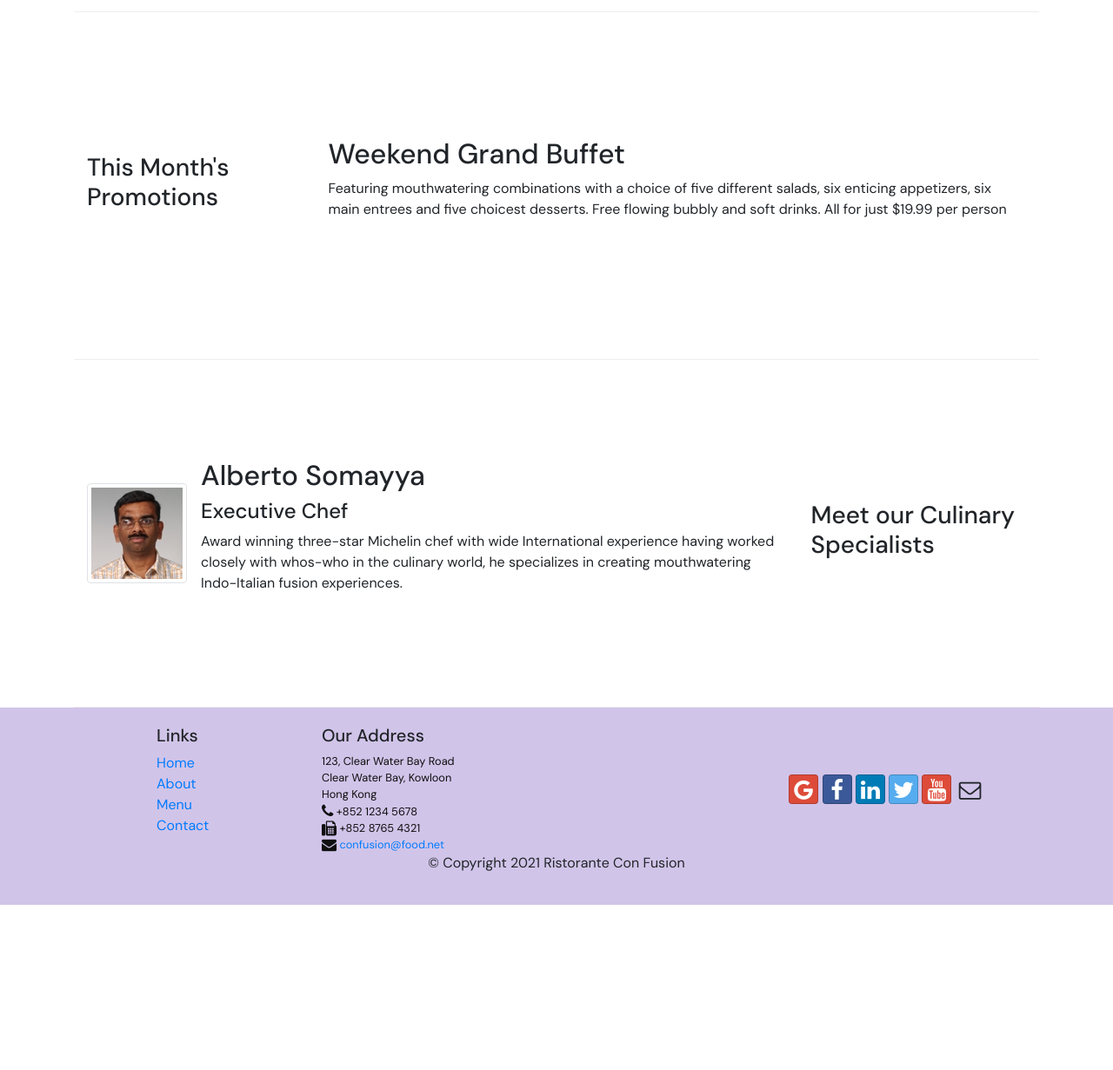
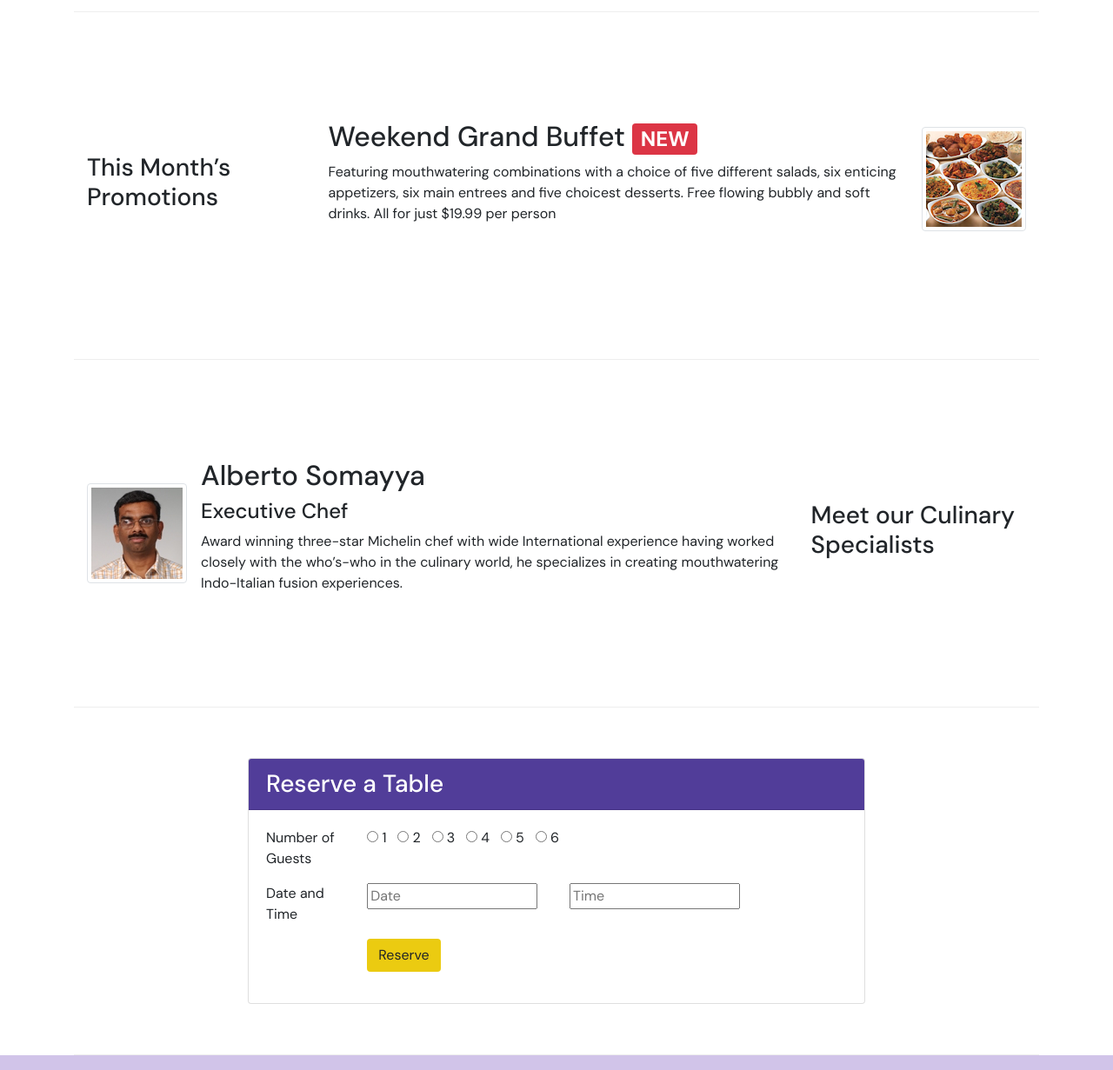
Before and after one commit to Proximanova-Metropolis/Bootstrap4Course, a website: page index.html in a window 1280 px wide. Shown: the part 720-1951 px from the top of the page at 87% size. Before the commit the page ends 1761 px from the top, so only its background shows below. Drawn offline with Linux system fonts and the light colour scheme.

Commit message:
Assignment 2

```diff
--- a/index.html
+++ b/index.html
@@ -38,10 +38,18 @@
             <div class="row row-header">
                 <div class="col-12 col-sm-6">
                     <h1>Ristorante con Fusion</h1>
-                    <p><em>We take inspiration from the World's best cuisines, and create a unique fusion experience. Our lipsmacking creations will tickle your culinary senses!</em></p>
+                    <p><em>We take inspiration from the World&rsquo;s best cuisines, and create a unique fusion experience. Our lipsmacking creations will tickle your culinary senses!</em></p>
                 </div>
-                <div class="col-12 col-sm align-self-center">
-                    <img src="./img/logo.png" alt="" class="img-fluid">
+                <div class="col-12 col-sm-6 align-self-center">
+                    <div class="row align-items-center">
+                        <div class="col col-12 col-sm-6">
+                            <img src="./img/logo.png" alt="logo" class="img-fluid">
+                        </div>
+                        <div class="col col-12 col-sm-6">
+                            <a role="button" class="btn btn-block" style="background-color: #ebcb11; color: black" href="#reservation">Reserve Table</a>
+                        </div>
+                    </div>
+
                 </div>
             </div>
         </div>
@@ -54,11 +62,12 @@
             </div>
             <div class="col col-sm order-sm-first col-md">
                 <div class="media">
-                    <img class="d-flex mr-3 img-thumbnail align-self-center"
-                            src="img/uthappizza.png" alt="Uthappizza">
+                    <img class="d-flex mr-3 img-thumbnail align-self-center" src="img/uthappizza.png" alt="Uthappizza">
                     <div class="media-body">
-                        <h2 class="mt-0">Uthappizza <span class="badge badge-danger">HOT</span> <span class="badge badge-pill badge-secondary">$4.95</span></h2>
-                        <p class="d-none d-sm-block">A unique combination of Indian Uthappam (pancake) and Italian pizza, topped with Cerignola olives, ripe vine cherry tomatoes, Vidalia onion, Guntur chillies and Buffalo Paneer.</p>
+                        <h2 class="mt-0">Uthappizza <span class="badge badge-danger">HOT</span> <span class="badge badge-pill badge-secondary">$4.99</span></h2>
+                        <p class="d-none d-sm-block">
+                            A unique combination of Indian Uthappam (pancake) and Italian pizza, topped with Cerignola olives, ripe vine cherry tomatoes, Vidalia onion, Guntur chillies and Buffalo Paneer.
+                        </p>
                     </div>
                 </div>
             </div>
@@ -67,11 +76,19 @@
 
         <div class="row row-content align-items-center">
             <div class="col-12 col-sm-4 col-md-3">
-                <h3>This Month's Promotions</h3>
+                <h3>This Month&rsquo;s Promotions</h3>
             </div>
             <div class="col col-sm col-md">
-                <h2>Weekend Grand Buffet</h2>
-                <p>Featuring mouthwatering combinations with a choice of five different salads, six enticing appetizers, six main entrees and five choicest desserts. Free flowing bubbly and soft drinks. All for just $19.99 per person </p>
+                <div class="media">
+                    <div class="media-body">
+                        <h2 class="mt-0">Weekend Grand Buffet <span class="badge badge-danger">NEW</span></h2>
+                        <p class="d-none d-sm-block">Featuring mouthwatering combinations with a choice of five different salads, six enticing appetizers, six main entrees and five choicest desserts. Free flowing bubbly and soft drinks. All for just $19.99 per person</p>
+                    </div>
+                    <img class="d-flex ml-3 img-thumbnail align-self-center" src="img/buffet.png" alt="Buffet">
+                </div>
+                <p class="d-none d-sm-block">
+
+                </p>
             </div>
         </div>
 
@@ -81,16 +98,72 @@
             </div>
             <div class="col col-sm order-sm-first col-md">
                 <div class="media">
-                    <img class="d-flex mr-3 img-thumbnail align-self-center"
-                            src="img/alberto.png" alt="Alberto Somayya">
+                    <img class="d-flex mr-3 img-thumbnail align-self-center" src="img/alberto.png" alt="Alberto Somayya">
                     <div class="media-body">
                         <h2 class="mt-0">Alberto Somayya</h2>
                         <h4>Executive Chef</h4>
-                        <p class="d-none d-sm-block">Award winning three-star Michelin chef with wide
-                            International experience having worked closely with
-                            whos-who in the culinary world, he specializes in
-                            creating mouthwatering Indo-Italian fusion experiences.
-                            </p>
+                        <p class="d-none d-sm-block">
+                            Award winning three-star Michelin chef with wide International experience having worked closely with the who&rsquo;s-who in the culinary world, he specializes in creating mouthwatering Indo-Italian fusion experiences.
+                        </p>
+                    </div>
+                </div>
+            </div>
+        </div>
+
+        <div class="row row-content align-items-center">
+            <div class="col col-12 offset-sm-2 col-sm-8"> <!-- justify-content-center is optional here; offset-sm-2 takes care -->
+                <div class="card" id="reservation">
+                    <h3 class="card-header text-white">Reserve a Table</h3>
+                    <div class="card-body">
+                        <form>
+                            <div class="form-group row">
+                                <div class="col col-12 col-sm-2">
+                                    Number of Guests
+                                </div>
+                                <div class="col col-sm">
+                                    <label>
+                                        <input type="radio" name="1"> 1 &nbsp;
+                                    </label>
+                                    <label>
+                                        <input type="radio" name="2"> 2 &nbsp;
+                                    </label>
+                                    <label>
+                                        <input type="radio" name="3"> 3 &nbsp;
+                                    </label>
+                                    <label>
+                                        <input type="radio" name="4"> 4 &nbsp;
+                                    </label>
+                                    <label>
+                                        <input type="radio" name="5"> 5 &nbsp;
+                                    </label>
+                                    <label>
+                                        <input type="radio" name="6"> 6 &nbsp;
+                                    </label>
+                                </div>
+                            </div>
+                            <div class="form-group row">
+                                <div class="col col-12 col-sm-2">
+                                    Date and Time
+                                </div>
+                                <div class="col col-12 col-sm-4">
+                                    <label for="date">
+                                        <input type="text" name="date" id="date" placeholder="Date">
+                                    </label>
+                                </div>
+                                <div class="col col-12 col-sm-4">
+                                    <label for="time">
+                                        <input type="text" name="time" id="time" placeholder="Time">
+                                    </label>
+                                </div>
+                            </div>
+                            <div class="form-group row">
+                                <div class="col col-12 offset-sm-2">
+                                    <div class="btn" style="background-color: #ebcb11;">
+                                        Reserve
+                                    </div>
+                                </div>
+                            </div>
+                        </form>
                     </div>
                 </div>
             </div>
```
Also changed, not shown: aboutus.html (+1 -1 lines).
